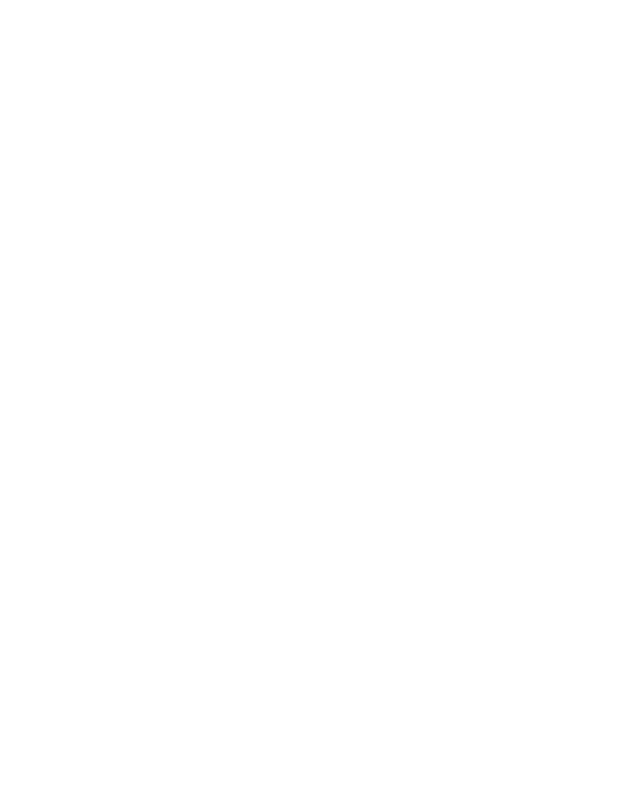
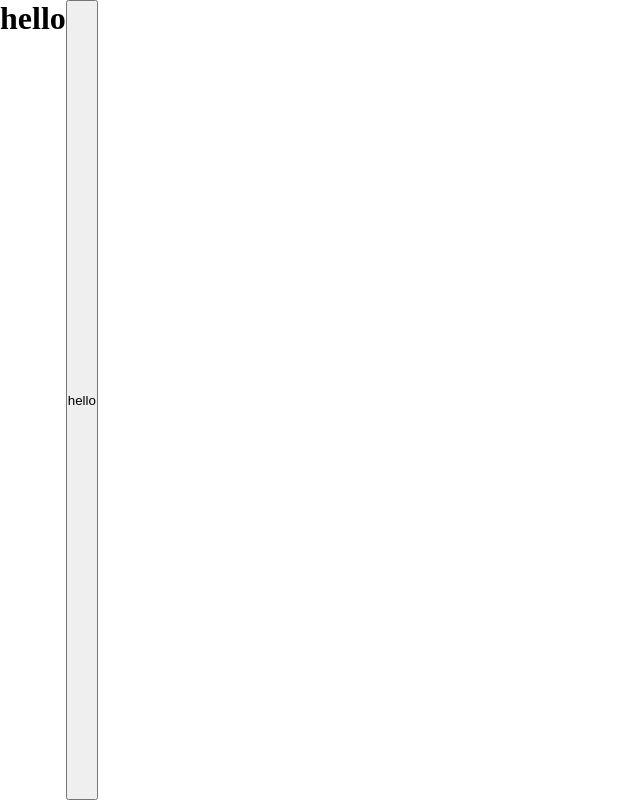
Before and after one commit to KDT-IaaS-Class-One-Group/KDT-IaaS-Class-One, a website: page static/pingulee.html in a window 1280 px wide. Shown: the whole page, without its empty margins (0-640 px from the left). Drawn offline with Linux system fonts and the light colour scheme.

Commit message:
hello 버튼 생성

```diff
--- a/static/pingulee.html
+++ b/static/pingulee.html
@@ -19,10 +19,11 @@
   </head>
   <body>
     <div id="root">
-
+      <h1>hello</h1>
+      <button>hello</button>
     </div>
     <script>
-
+      helloButton = document.querySelector('#root>button');
     </script>
   </body>
   </html>
```
